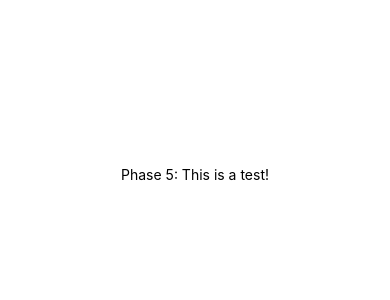
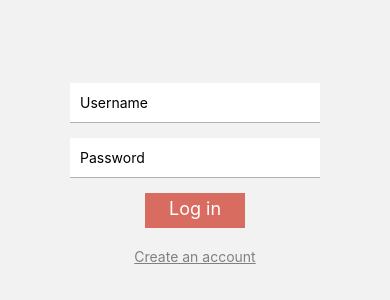
Before and after one commit to BlaineInsane/CMPS-383-mirror, a React Native app in the folder FA20-P05-Mobile/: screen / in a window 390 px wide. Shown: the part 248-548 px from the top of the page. Built offline with nearby package versions, Linux system fonts and the light colour scheme.

Commit message:
very basic login screen, navigation next

```diff
--- a/FA20-P05-Mobile/App.js
+++ b/FA20-P05-Mobile/App.js
@@ -1,13 +1,11 @@
 import { StatusBar } from 'expo-status-bar';
 import React from 'react';
 import { StyleSheet, Text, View } from 'react-native';
+import Login from './Screens/Login';
 
 export default function App() {
   return (
-    <View style={styles.container}>
-      <Text>Phase 5: This is a test!</Text>
-      <StatusBar style="auto" />
-    </View>
+   <Login/>
   );
 }
 
--- /dev/null
+++ b/FA20-P05-Mobile/Screens/Login.js
@@ -0,0 +1,52 @@
+import React, { Component } from "react";
+import { render } from "react-dom";
+import {
+  StyleSheet,
+  View,
+  Text,
+  TextInput,
+  TouchableOpacity,
+} from "react-native";
+
+export default class Login extends Component {
+  render() {
+    return (
+      <View style={styles.container}>
+        <TextInput placeholder="Username" style={styles.textBox}></TextInput>
+        <TextInput placeholder="Password" style={styles.textBox}></TextInput>
+        <TouchableOpacity style={styles.button}>
+          <Text style={[{ color: "white", textAlign: "center", textAlignVertical: 'center', fontSize: 18 }]}>Log in</Text>
+        </TouchableOpacity>
+        <TouchableOpacity><Text style={[{marginTop: 20, textDecorationLine: 'underline', color: 'gray'}]}>Create an account</Text></TouchableOpacity>
+      </View>
+    );
+  }
+}
+
+const styles = StyleSheet.create({
+  container: {
+    flex: 1,
+    backgroundColor: "rgba(125, 125, 125, 0.10)",
+    padding: 20,
+    justifyContent: "center",
+    alignItems: "center",
+  },
+  textBox: {
+    height: 40,
+    width: 250,
+    backgroundColor: "white",
+    marginBottom: 15,
+    paddingHorizontal: 10,
+    borderBottomColor: 'rgba(125, 125, 125, 0.60)',
+    borderBottomWidth: 1
+
+  },
+  button: {
+    height: 35,
+    width: 100,
+    padding: 20,
+    paddingTop: 5,
+    paddingBottom: 5,
+    backgroundColor: "rgba(200, 20, 0, 0.60)",
+  },
+});
```
Also changed, not shown: FA20-P05-Mobile/Screens/Main.js (added).
